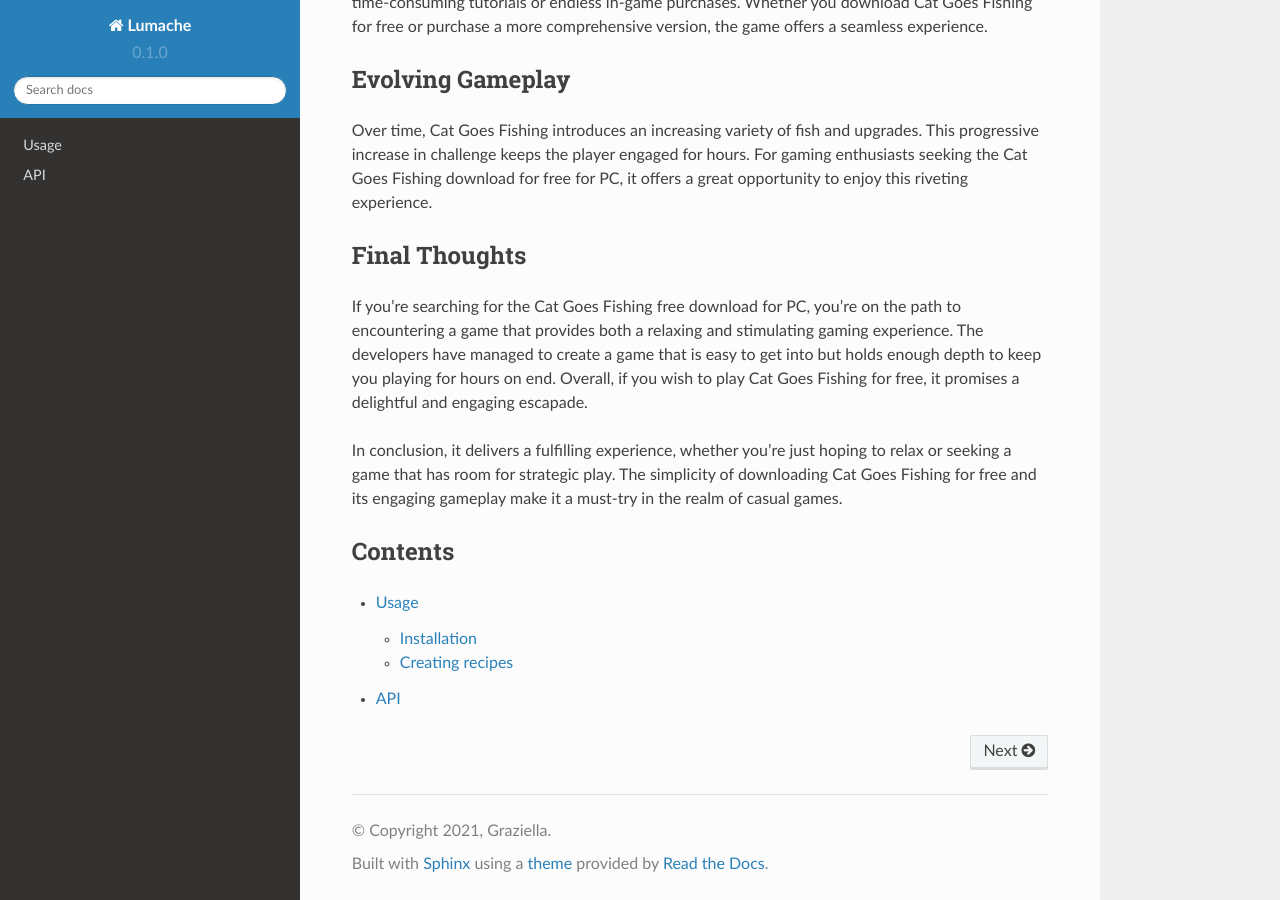
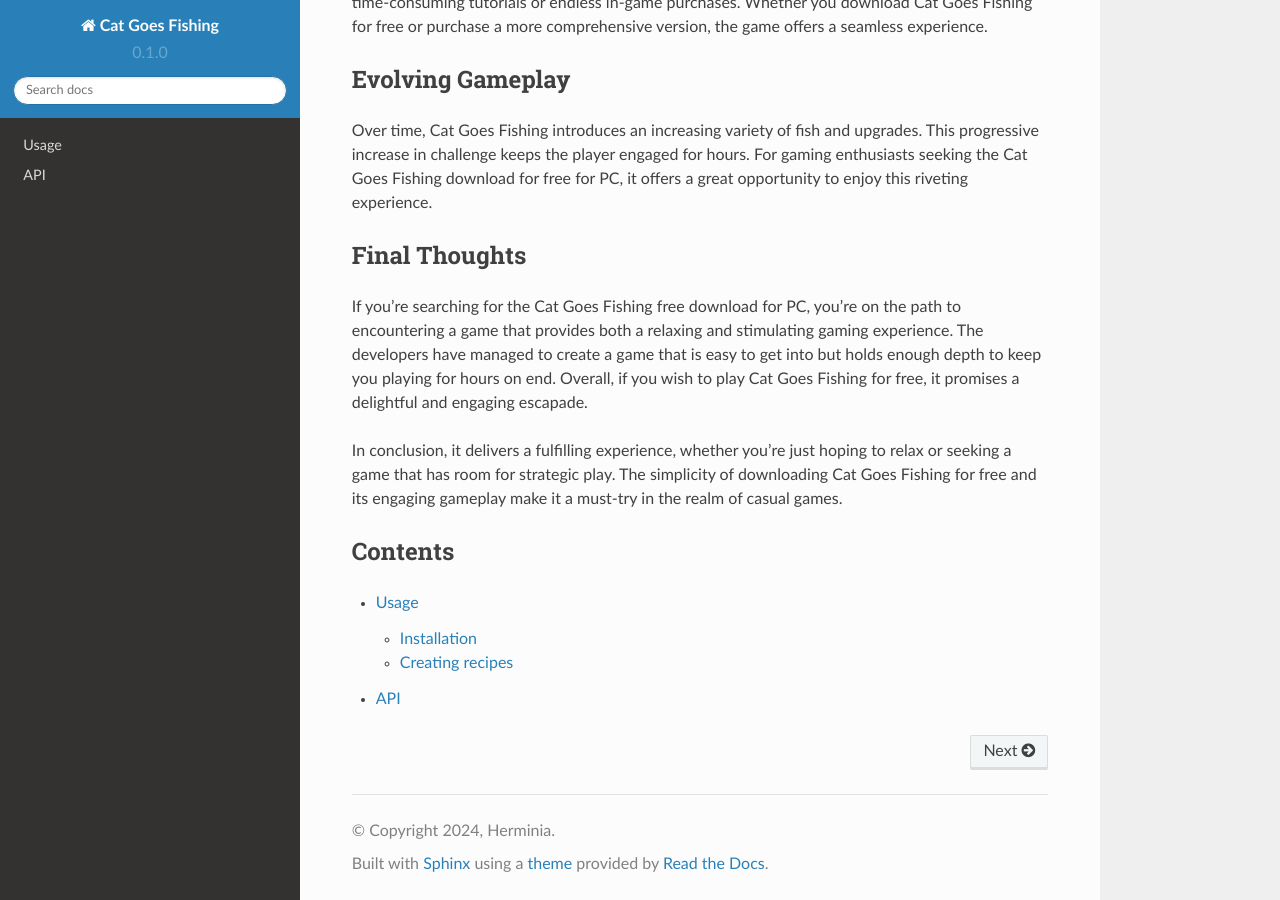
Before and after one commit to Herminial/cat-goes-fishing, a Sphinx documentation site: the page built from docs/source/index.rst, in a window 1280 px wide and 900 px high, scrolled down 1135 px. Built offline with Sphinx 7.4.7 and the Read the Docs theme 2.0.0, drawn with Linux system fonts in a browser that asks for light colours.

Commit message:
Update conf.py

```diff
--- a/docs/source/conf.py
+++ b/docs/source/conf.py
@@ -2,9 +2,9 @@
 
 # -- Project information
 
-project = 'Lumache'
-copyright = '2021, Graziella'
-author = 'Graziella'
+project = 'Cat Goes Fishing'
+copyright = '2024, Herminia'
+author = 'Herminia'
 
 release = '0.1'
 version = '0.1.0'
```
